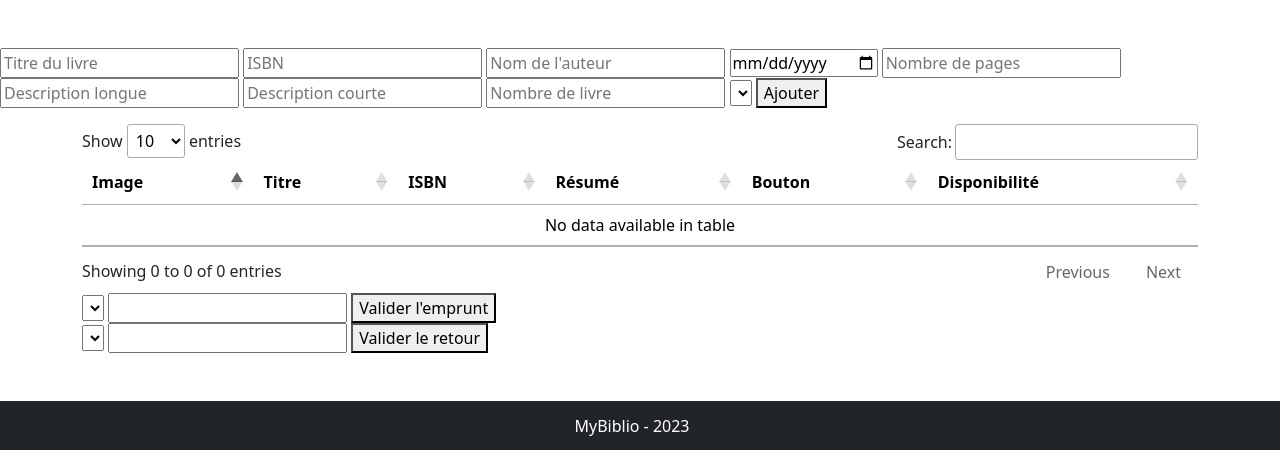
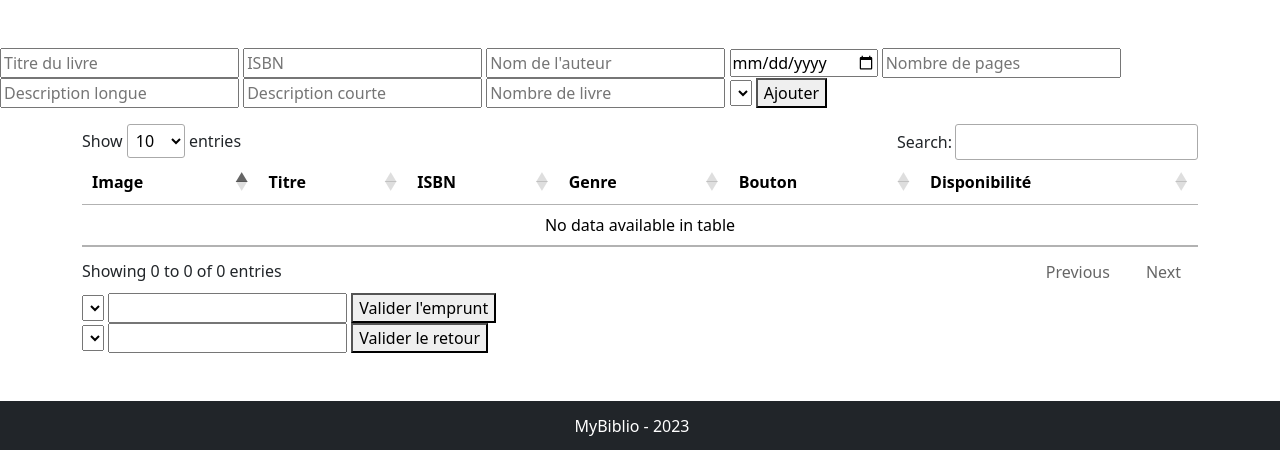
Before and after one commit to JasonBrastel/projet_biblio, a PHP site: page /Projet/ in a window 1280 px wide. Shown: the part 56-506 px from the top of the page. Run offline with PHP 8.4, Linux system fonts and the light colour scheme; data that the repository does not hold is empty; some libraries are stand-ins or nearby versions.

Commit message:
merge_jason_13h

```diff
--- a/index.php
+++ b/index.php
@@ -113,7 +113,7 @@ $selectAuteur = $dao-> getAuteurDatalist();
                     <th>Image</th>
                     <th>Titre</th>
                     <th>ISBN</th>
-                    <th>Résumé</th>
+                    <th>Genre</th>
                     <th>Bouton</th>
                     <th>Disponibilité</th>
                 </tr>
```
